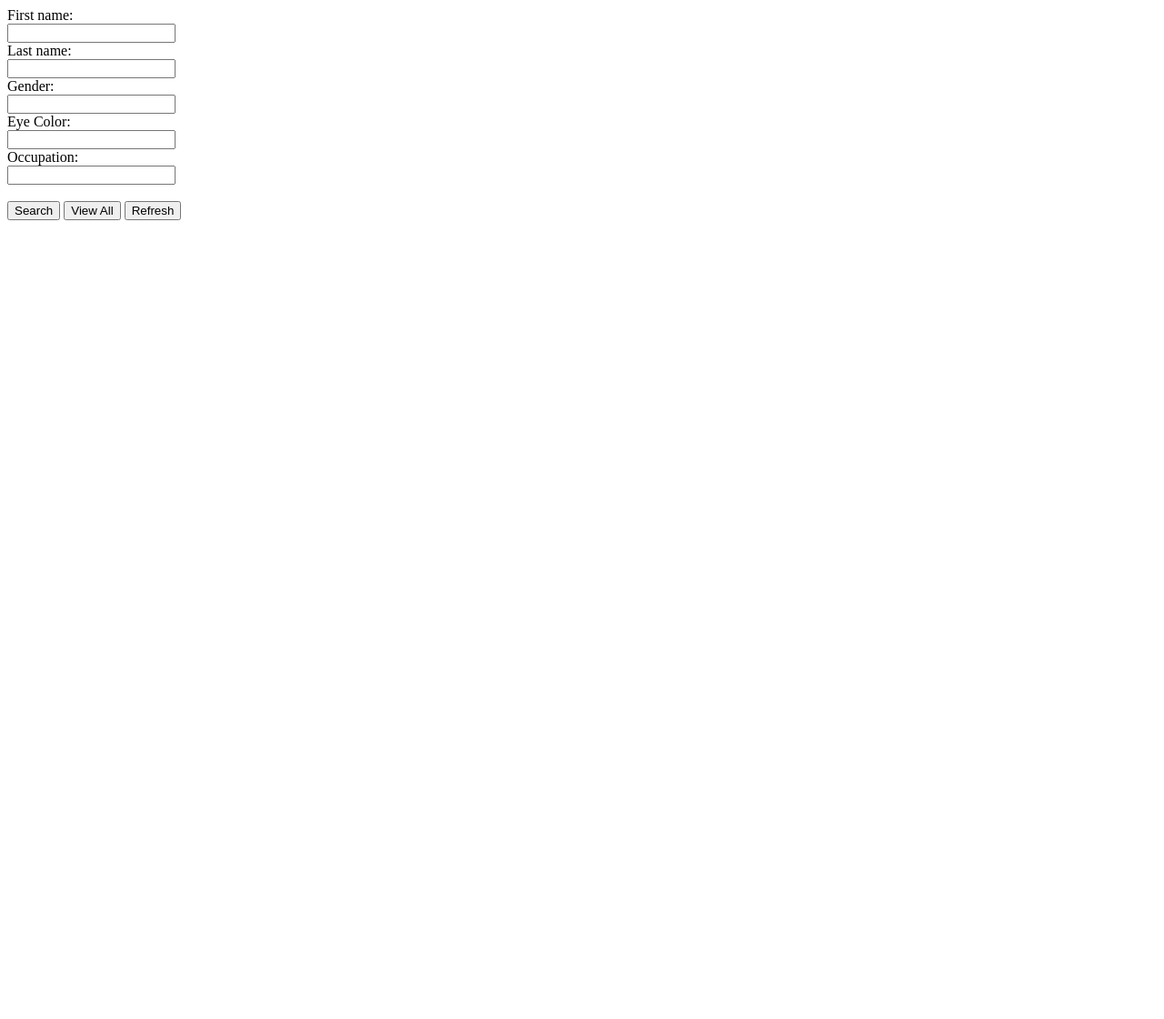
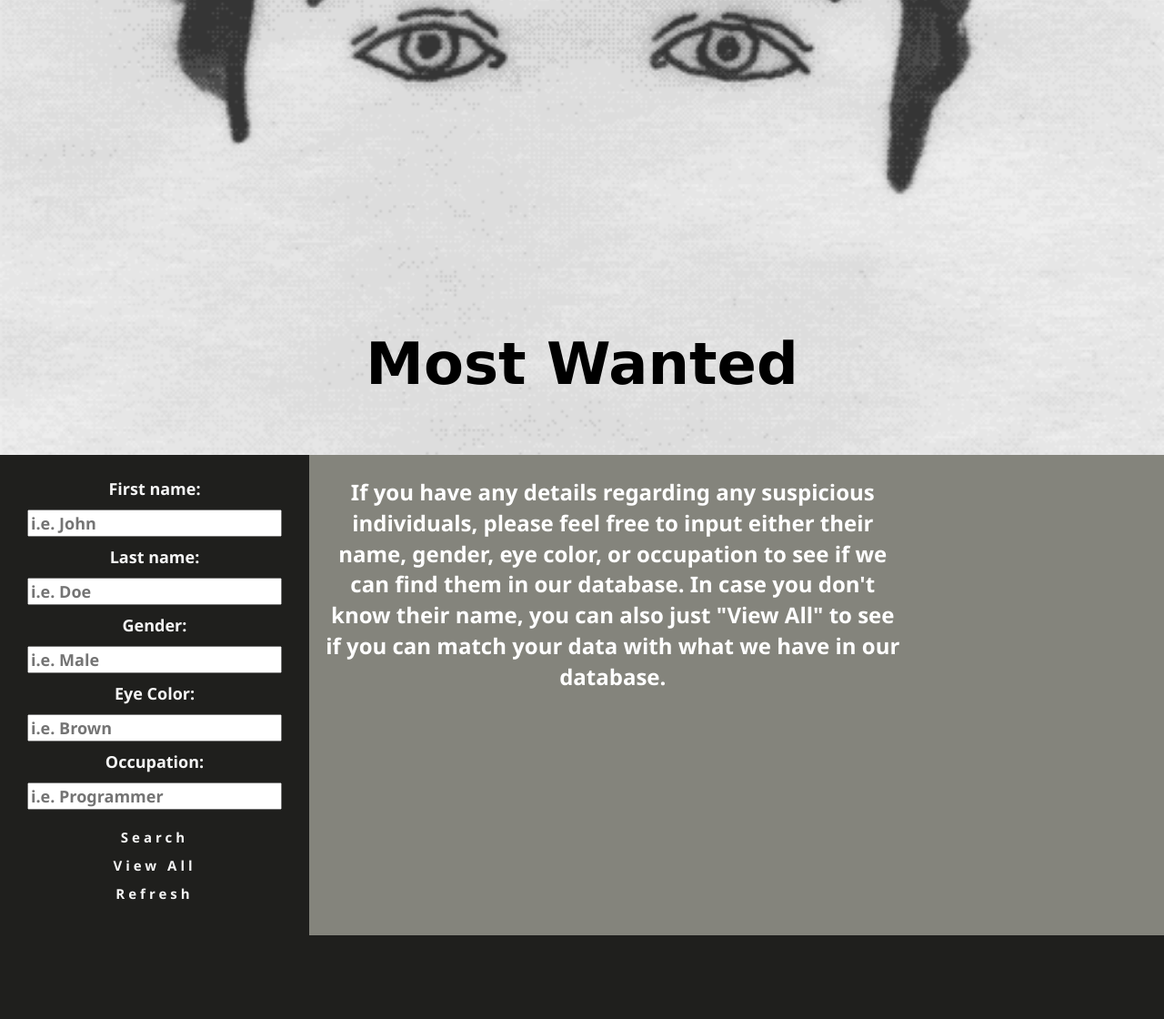
Before and after one commit to CyrusWarner/Most-Wanted, a plain HTML site: page index.html in a window 1280 px wide. Shown: the whole page at 91% size. Before the commit the page ends 800 px from the top, so only its background shows below. Drawn offline with nearby package versions, Linux system fonts and the light colour scheme.

Commit message:
Added css styling to index.html

```diff
--- a/css/style.css
+++ b/css/style.css
@@ -3,14 +3,14 @@ body {
 }
 
 form {
-    color: charcoal;
+    color: whitesmoke;
     display: grid;
     vertical-align: baseline;
-    background-color: #B3AEAB;
+    background-color: #1F1F1D;
     font-family: 'Segoe UI', Tahoma, Geneva, Verdana, sans-serif;
     line-height: 1rem;
-    margin: 1rem 0rem 0rem 1rem;
-    padding: 2rem 0rem 2rem 0rem;
+    margin: 0rem 0rem 0rem 0rem;
+    padding: 2rem 2rem 2rem 2rem;
 }
 
 h1 {
@@ -97,7 +97,7 @@ thead {
 }
 
 .modal-color {
-    background-color: #0a0a0a;
+    background-color: #84847C;
 }
 
 @media all and (min-width: 600px) {
--- a/index.html
+++ b/index.html
@@ -3,35 +3,98 @@
   <head>
     <meta charset="utf-8">
     <title>devCodeCamp &middot; Most Wanted</title>
+    <link rel="stylesheet" href="./css/style.css">
+    <link rel="stylesheet" href="https://www.w3schools.com/w3css/4/w3.css">
   </head>
   <body>
+    <div class="wrapper"> <!-- Start div wrapper -->
+      <div class="bg-header" id="bg-peek">
+        <!-- Added big background image for top of page -->
+        <div class="w3-display-middle w3-text-black w3-jumbo">
+          Most Wanted
+        </div>
+      </div>
+
+      <!-- Center of the screen (big screens) -->
+      <article class="main">
+        <p>
+          If you have any details regarding any suspicious individuals, please feel free to
+          input either their name, gender, eye color, or occupation to see if we can find
+          them in our database. In case you don't know their name, you can also just "View All"
+          to see if you can match your data with what we have in our database.
+        </p>
+
+      </article>
+
+      <!-- Left side of the screen (big screens) -->
+      <aside class="aside aside-1">
         <form id="nameForm">
+          <div class="info">
             <label for="fname">First name:</label><br>
-        <input type="text" id="fname" name="fname" value=""><br>
+            <input type="text" id="fname" name="fname" placeholder="i.e. John"><br>
             <label for="lname">Last name:</label><br>
-        <input type="text" id="lname" name="lname" value=""><br>
+            <input type="text" id="lname" name="lname" placeholder="i.e. Doe"><br>
             <label for="gender">Gender:</label><br>
-        <input type="text" id="gender" name="gender" value=""><br>
+            <input type="text" id="gender" name="gender" placeholder="i.e. Male"><br>
             <label for="eyeColor">Eye Color:</label><br>
-        <input type="text" id="eyeColor" name="eyeColor" value=""><br>
+            <input type="text" id="eyeColor" name="eyeColor" placeholder="i.e. Brown"><br>
             <label for="occupation">Occupation:</label><br>
-        <input type="text" id="occupation" name="occupation" value=""><br><br>
-        <input type="button" onclick="searchBy()"  value="Search">
-        <input type="button" onclick="buildTable(people)" value="View All">
-        <input type="button" onclick="window.location.reload();" value="Refresh">
+            <input type="text" id="occupation" name="occupation" placeholder="i.e. Programmer"><br>
+          </div>
+          <!-- Separate buttons from text areas -->
+          <div class="buttons">
+            <input type="button" onclick="searchBy(), document.getElementById('id01').style.display='block'"
+            class=" w3-btn w3-round-large w3-wide w3-hover-white" value="Search">
+            <input type="button" onclick="buildTable(people), document.getElementById('id01').style.display='block'"
+            class="w3-btn w3-round-large w3-wide w3-hover-white" value="View All">
+            <input type="button" onclick="window.location.reload();"
+            class="w3-btn w3-round-large w3-wide w3-hover-white" value="Refresh">
+          </div>
         </form>
+      </aside>
 
-    <!-- Populate table onto site -->
-    <table>
+      <!-- Right side of the screen (big screens) -->
+      <aside class="aside aside-2">
+        <div class="bg-right" id="bg-thinking">
+          <!-- Holds another image -->
+        </div>
+        <!-- Start of popup Modal HTML code -->
+        <div id="id01" class="w3-modal">
+          <div class="w3-modal-content w3-animate-top w3-card-4">
+            <header class="w3-container modal-color">
+              <span onclick="document.getElementById('id01').style.display='none'"
+                class="w3-button w3-display-topright">&times;</span>
+              <h1 id="table-header">
+                <!-- Content from app.js -->
+              </h1>
+            </header>
+            <div class="w3-responsive">
+              <table class="w3-table-all">
                 <thead id="table-top-row">
+                  <!-- Content from app.js -->
+                </thead>
 
-      </thead>
                 <tbody id="mostWanted">
-
+                  <!-- Content from app.js -->
                 </tbody>
               </table>
-    <!-- End table -->
+            </div>
+            <footer class="w3-container modal-color">
+              <p style="margin: 1rem 1rem 1rem; padding: 0; font-family: 'Segoe UI', Tahoma, Geneva, Verdana, sans-serif; color: white;">
+                If you know any person in our database, please don't hesitate to contact us.
+              </p>
+            </footer>
+          </div>
+        </div>
+      </aside>
 
+      <!-- Bottom of screen (big screen) -->
+      <footer class="footer">
+        <p id="footer-paragraph">
+          <!-- Open area -->
+        </p>
+      </footer>
+    </div> <!-- End div wrapper -->
     <script src="./javascript/data.js"></script>
     <script src="./javascript/app.js"></script>
   </body>
--- a/javascript/app.js
+++ b/javascript/app.js
@@ -198,6 +198,9 @@ function buildTable(peopleToPopulate){
 
 // Creates a table based off of buildTable(parameter).
 function createTable(el){
+        document.getElementById("table-header").innerHTML = `<h1 style="font-weight: bold;">
+        Wanted: Dead Or Alive
+        </h1>`
         document.getElementById("table-top-row").innerHTML = `<tr>
         <th>Id</th>
         <th>First Name</th>
@@ -256,17 +259,3 @@ function create(){
     })
     return personObject;
 }
-
-//     let family = [];
-//     lastNameInput = document.forms['nameForm']['lname'].value;
-//     people.map(function(el) {
-//     if ((lastNameInput.toLowerCase() === el.lastName.toLowerCase() || el.parents.includes(personToSearch))){
-//         family.push(el)
-//         // finds grand child using findGrandChildren(... , ...) helper function
-//         family = findGrandChildren(el, family); // Uses helper function findGrandChildren(...)
-//     }
-//     else if(grand !== undefined){
-//        // if the grand is found, then we must remove them.
-//        console.log("we working");
-//     }
-// });
```
Lines whose indentation alone changed are shown as unchanged.
